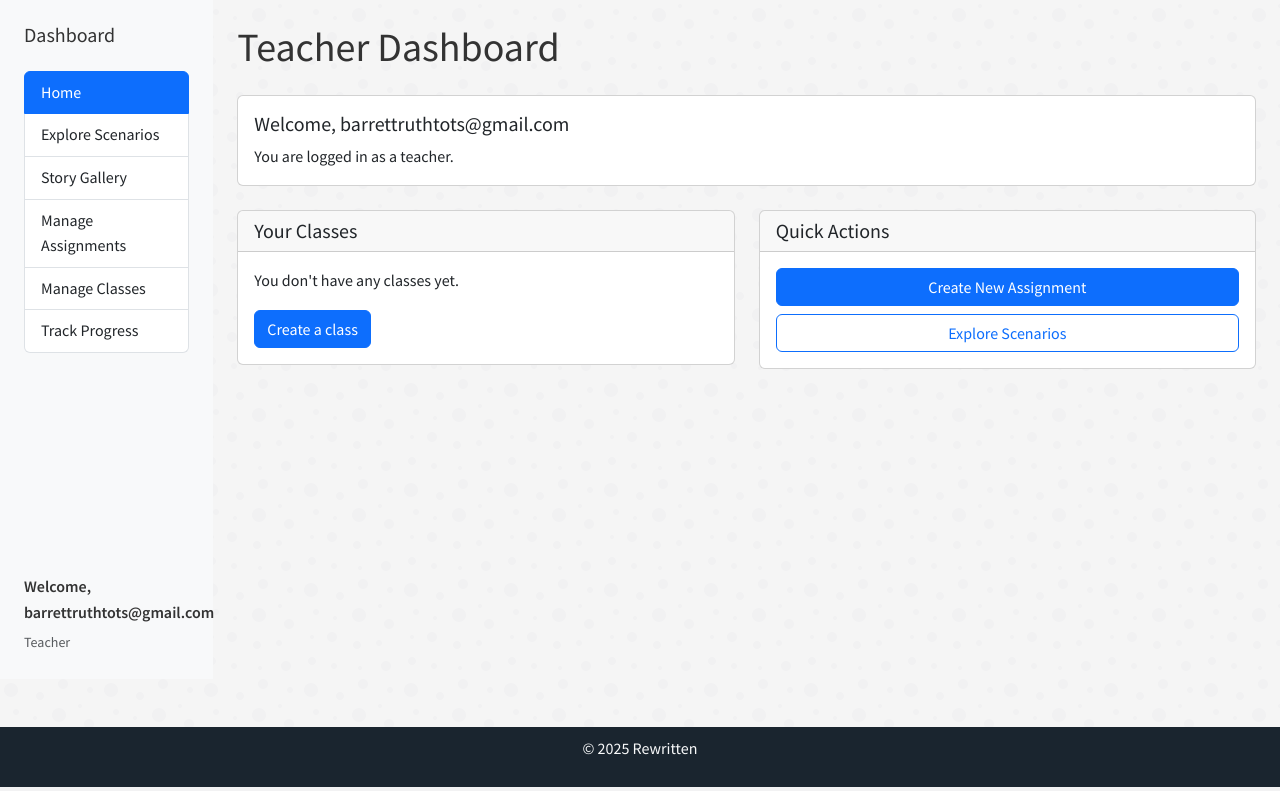
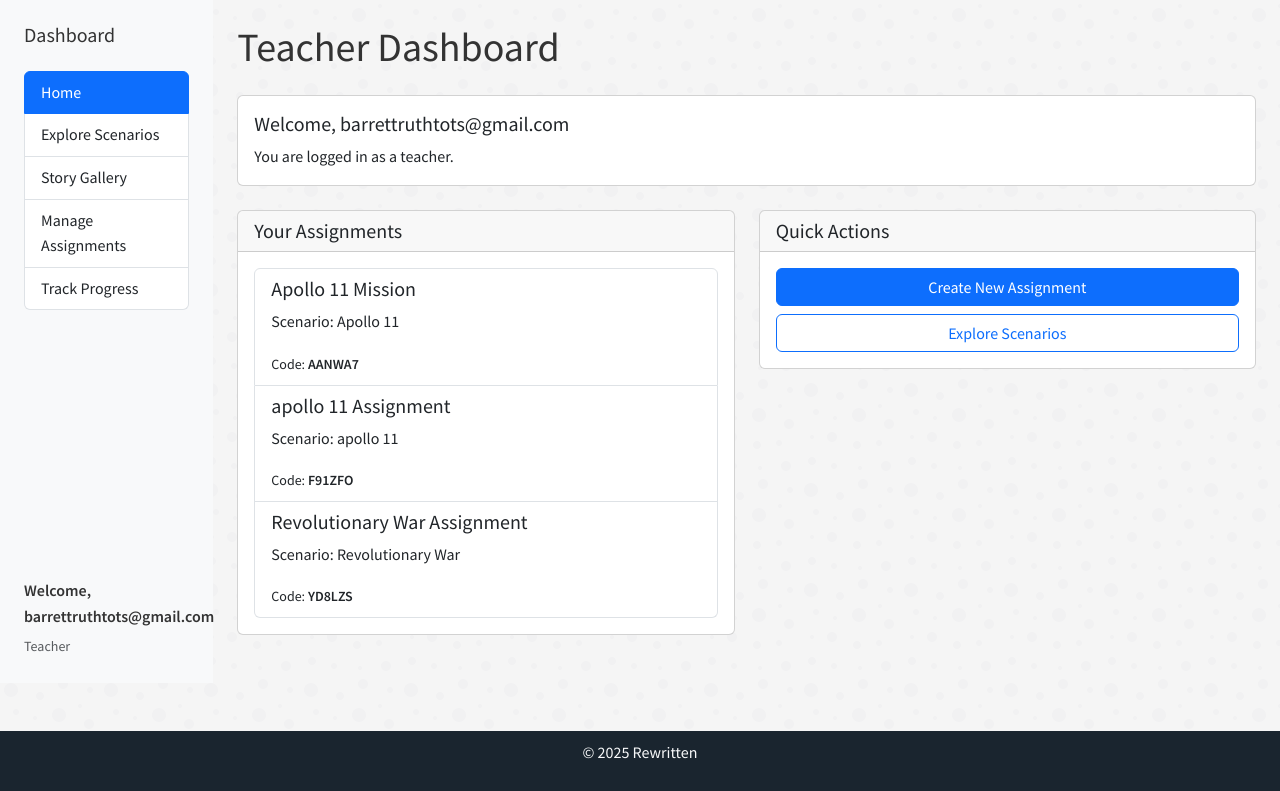
Before and after one commit to Jay-Lalwani/rewritten, a Flask app: page /dashboard in a window 1280 px wide. Shown: the part 221-1012 px from the top of the page. Run offline with Flask 3, Linux system fonts and the light colour scheme; a user stored in the database is signed in.

```diff
--- a/app.py
+++ b/app.py
@@ -573,10 +573,9 @@ def create_assignment():
 
     teacher_id = session.get("user_id")
 
-    # For now, hardcode the scenario to Apollo 11
-    scenario = "Apollo 11"
+    # Get scenario from the request
+    scenario = request.json.get("scenario", "Apollo 11")
     title = request.json.get("title", f"Assignment: {scenario}")
-    class_id = request.json.get("class_id")  # Optional
 
     # Generate a unique access code
     access_code = generate_access_code()
@@ -586,8 +585,7 @@ def create_assignment():
         title=title,
         scenario=scenario,
         access_code=access_code,
-        teacher_id=teacher_id,
-        class_id=class_id
+        teacher_id=teacher_id
     )
 
     db.session.add(assignment)
@@ -627,8 +625,7 @@ def get_teacher_assignments():
             "access_code": assignment.access_code,
             "created_at": assignment.created_at.isoformat(),
             "student_count": student_count,
-            "is_active": assignment.is_active,
-            "class_name": assignment.class_.name if assignment.class_ else None
+            "is_active": assignment.is_active
         })
 
     return jsonify({"assignments": assignment_list})
@@ -677,7 +674,6 @@ def get_assignment_details(assignment_id):
             "access_code": assignment.access_code,
             "created_at": assignment.created_at.isoformat(),
             "is_active": assignment.is_active,
-            "class_name": assignment.class_.name if assignment.class_ else None,
             "students": students_data
         }
     })
@@ -793,7 +789,6 @@ def get_student_assignments():
             "title": assignment.title,
             "scenario": assignment.scenario,
             "teacher_name": assignment.teacher.name,
-            "class_name": assignment.class_.name if assignment.class_ else None,
             "completed": progress.get("completed", False),
             "score": progress.get("score"),
             "last_scene_id": progress.get("last_scene_id", 0)
--- a/templates/dashboard.html
+++ b/templates/dashboard.html
@@ -19,13 +19,11 @@
         <!-- Teacher-specific sidebar items -->
         <a href="#" class="list-group-item list-group-item-action" onclick="showTeacherPanel('story-gallery')">Story Gallery</a>
         <a href="#" class="list-group-item list-group-item-action" onclick="showTeacherPanel('manage-assignments')">Manage Assignments</a>
-        <a href="#" class="list-group-item list-group-item-action" onclick="showTeacherPanel('manage-classes')">Manage Classes</a>
         <a href="#" class="list-group-item list-group-item-action" onclick="showTeacherPanel('track-progress')">Track Progress</a>
         {% else %}
         <!-- Student-specific sidebar items -->
         <a href="#" class="list-group-item list-group-item-action" onclick="showStudentPanel('join-assignment')">Join Assignment</a>
         <a href="#" class="list-group-item list-group-item-action" onclick="showStudentPanel('my-assignments')">My Assignments</a>
-        <a href="#" class="list-group-item list-group-item-action" onclick="showStudentPanel('join-class')">Join Class</a>
         <a href="#" class="list-group-item list-group-item-action" onclick="showStudentPanel('my-progress')">My Progress</a>
         {% endif %}
       </div>
@@ -54,23 +52,10 @@
           <div class="col-md-6">
             <div class="card mb-4">
               <div class="card-header">
-                <h5 class="mb-0">Your Classes</h5>
+                <h5 class="mb-0">Your Assignments</h5>
               </div>
-              <div class="card-body">
-                {% if user.classes %}
-                  <div class="list-group">
-                    {% for class in user.classes %}
-                      <div class="list-group-item">
-                        <h5>{{ class.name }}</h5>
-                        <p>{{ class.subject }}</p>
-                        <small>{{ class.students|length }} students</small>
-                      </div>
-                    {% endfor %}
-                  </div>
-                {% else %}
-                  <p>You don't have any classes yet.</p>
-                  <a href="#" class="btn btn-primary" onclick="showTeacherPanel('manage-classes')">Create a class</a>
-                {% endif %}
+              <div class="card-body" id="dashboard-assignments-list">
+                <p class="text-center text-muted">Loading assignments...</p>
               </div>
             </div>
           </div>
@@ -108,18 +93,12 @@
                 <input type="text" class="form-control" id="assignment-title" placeholder="Apollo 11 Mission" required>
               </div>
               <div class="mb-3">
-                <label class="form-label">Scenario</label>
-                <p class="form-text">Currently using: <strong>Apollo 11</strong></p>
-              </div>
-              <div class="mb-3">
-                <label for="assignment-class" class="form-label">Assign to Class (Optional)</label>
-                <select class="form-select" id="assignment-class">
-                  <option value="">None</option>
-                  {% if user.classes %}
-                    {% for class in user.classes %}
-                      <option value="{{ class.id }}">{{ class.name }}</option>
-                    {% endfor %}
-                  {% endif %}
+                <label for="assignment-scenario" class="form-label">Scenario</label>
+                <select class="form-select" id="assignment-scenario" required>
+                  <option value="" selected disabled>Select a scenario</option>
+                  <option value="Apollo 11">Apollo 11</option>
+                  <option value="Cuban Missile Crisis">Cuban Missile Crisis</option>
+                  <option value="Manhattan Project">Manhattan Project</option>
                 </select>
               </div>
               <button type="submit" class="btn btn-primary">Create Assignment</button>
@@ -157,11 +136,6 @@
         <p>Create and manage historical scenarios for your students.</p>
       </div>
 
-      <div id="manage-classes-panel" class="panel" style="display: none;">
-        <h2>Manage Classes</h2>
-        <p>Create and manage your classes.</p>
-      </div>
-
       <div id="track-progress-panel" class="panel" style="display: none;">
         <h2>Track Progress</h2>
         <p>Monitor your students' progress on assignments.</p>
@@ -174,23 +148,10 @@
           <div class="col-md-6">
             <div class="card mb-4">
               <div class="card-header">
-                <h5 class="mb-0">Your Classes</h5>
+                <h5 class="mb-0">Your Assignments</h5>
               </div>
-              <div class="card-body">
-                {% if user.classes %}
-                  <div class="list-group">
-                    {% for class in user.classes %}
-                      <div class="list-group-item">
-                        <h5>{{ class.name }}</h5>
-                        <p>{{ class.subject }}</p>
-                        <small>Teacher: {{ class.teacher.name }}</small>
-                      </div>
-                    {% endfor %}
-                  </div>
-                {% else %}
-                  <p>You're not enrolled in any classes yet.</p>
-                  <a href="#" class="btn btn-primary" onclick="showStudentPanel('join-class')">Join a class</a>
-                {% endif %}
+              <div class="card-body" id="dashboard-student-assignments-list">
+                <p class="text-center text-muted">Loading assignments...</p>
               </div>
             </div>
           </div>
@@ -253,12 +214,6 @@
         </div>
       </div>
 
-      <!-- Other student panels (initially hidden) -->
-      <div id="join-class-panel" class="panel" style="display: none;">
-        <h2>Join Class</h2>
-        <p>Join a class using a class code from your teacher.</p>
-      </div>
-
       <div id="my-progress-panel" class="panel" style="display: none;">
         <h2>My Progress</h2>
         <p>Track your progress on assignments.</p>
@@ -302,6 +257,7 @@
     // Show the selected panel
     if (panelId === 'home') {
       document.getElementById('teacher-home-panel').style.display = 'block';
+      loadDashboardAssignments();
     } else {
       document.getElementById(`${panelId}-panel`).style.display = 'block';
     }
@@ -322,6 +278,7 @@
     // Show the selected panel
     if (panelId === 'home') {
       document.getElementById('student-home-panel').style.display = 'block';
+      loadDashboardStudentAssignments();
     } else {
       document.getElementById(`${panelId}-panel`).style.display = 'block';
     }
@@ -330,6 +287,86 @@
     if (panelId === 'my-assignments') {
       loadStudentAssignments();
     }
+  }
+
+  // Load assignments for teacher dashboard
+  function loadDashboardAssignments() {
+    fetch('/api/assignments')
+      .then(response => response.json())
+      .then(data => {
+        const assignmentsList = document.getElementById('dashboard-assignments-list');
+
+        if (data.assignments && data.assignments.length > 0) {
+          let html = '<div class="list-group">';
+          // Show max 3 most recent assignments
+          const recentAssignments = data.assignments.slice(0, 3);
+
+          recentAssignments.forEach(assignment => {
+            html += `
+              <div class="list-group-item">
+                <h5>${assignment.title}</h5>
+                <p>Scenario: ${assignment.scenario}</p>
+                <small>Code: <strong>${assignment.access_code}</strong></small>
+              </div>
+            `;
+          });
+
+          html += '</div>';
+          if (data.assignments.length > 3) {
+            html += '<div class="mt-2 text-center"><a href="#" onclick="showTeacherPanel(\'manage-assignments\')">View all assignments</a></div>';
+          }
+          assignmentsList.innerHTML = html;
+        } else {
+          assignmentsList.innerHTML = '<p>You don\'t have any assignments yet.</p><button class="btn btn-primary mt-2" onclick="showTeacherPanel(\'manage-assignments\')">Create an assignment</button>';
+        }
+      })
+      .catch(error => {
+        console.error('Error loading assignments:', error);
+        document.getElementById('dashboard-assignments-list').innerHTML = '<p class="text-danger">Error loading assignments.</p>';
+      });
+  }
+
+  // Load assignments for student dashboard
+  function loadDashboardStudentAssignments() {
+    fetch('/api/student/assignments')
+      .then(response => response.json())
+      .then(data => {
+        const assignmentsList = document.getElementById('dashboard-student-assignments-list');
+
+        if (data.assignments && data.assignments.length > 0) {
+          let html = '<div class="list-group">';
+          // Show max 3 most recent assignments
+          const recentAssignments = data.assignments.slice(0, 3);
+
+          recentAssignments.forEach(assignment => {
+            const statusBadge = assignment.completed
+              ? '<span class="badge bg-success">Completed</span>'
+              : '<span class="badge bg-warning text-dark">In Progress</span>';
+
+            html += `
+              <div class="list-group-item">
+                <div class="d-flex w-100 justify-content-between">
+                  <h5>${assignment.title}</h5>
+                  ${statusBadge}
+                </div>
+                <p>Scenario: ${assignment.scenario}</p>
+              </div>
+            `;
+          });
+
+          html += '</div>';
+          if (data.assignments.length > 3) {
+            html += '<div class="mt-2 text-center"><a href="#" onclick="showStudentPanel(\'my-assignments\')">View all assignments</a></div>';
+          }
+          assignmentsList.innerHTML = html;
+        } else {
+          assignmentsList.innerHTML = '<p>You haven\'t joined any assignments yet.</p><button class="btn btn-primary mt-2" onclick="showStudentPanel(\'join-assignment\')">Join an assignment</button>';
+        }
+      })
+      .catch(error => {
+        console.error('Error loading assignments:', error);
+        document.getElementById('dashboard-student-assignments-list').innerHTML = '<p class="text-danger">Error loading assignments.</p>';
+      });
   }
 
   // Teacher: Load assignments
@@ -444,7 +481,6 @@
               <p><strong>Scenario:</strong> ${assignment.scenario}</p>
               <p><strong>Access Code:</strong> <span class="badge bg-primary">${assignment.access_code}</span></p>
               <p><strong>Created:</strong> ${new Date(assignment.created_at).toLocaleString()}</p>
-              ${assignment.class_name ? `<p><strong>Class:</strong> ${assignment.class_name}</p>` : ''}
             </div>
           </div>
 
@@ -510,6 +546,13 @@
 
   // Add event listeners when the page loads
   document.addEventListener('DOMContentLoaded', function() {
+    // Initialize dashboard
+    if ('{{ user_type }}' === 'teacher') {
+      loadDashboardAssignments();
+    } else {
+      loadDashboardStudentAssignments();
+    }
+
     // Teacher: Create assignment form submission
     const createAssignmentForm = document.getElementById('create-assignment-form');
     if (createAssignmentForm) {
@@ -517,7 +560,7 @@
         e.preventDefault();
 
         const title = document.getElementById('assignment-title').value;
-        const classId = document.getElementById('assignment-class').value;
+        const scenario = document.getElementById('assignment-scenario').value;
 
         fetch('/api/assignments', {
           method: 'POST',
@@ -526,7 +569,7 @@
           },
           body: JSON.stringify({
             title: title,
-            class_id: classId || null
+            scenario: scenario
           }),
         })
         .then(response => response.json())
```
Also changed, not shown: database/models.py (+12 -67 lines), migrate_simplified_model.py (added, +114 -0 lines), migrations/versions/simplify_model_migration.py (added, +75 -0 lines), README.md, rewritten/database/rewritten.db, 2 other files.
